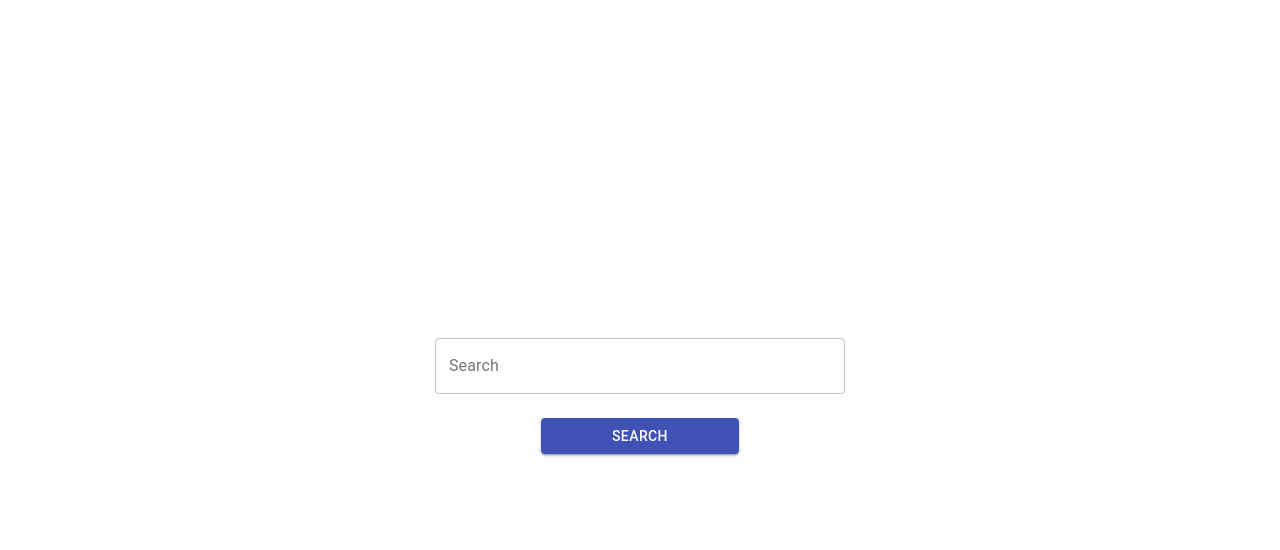
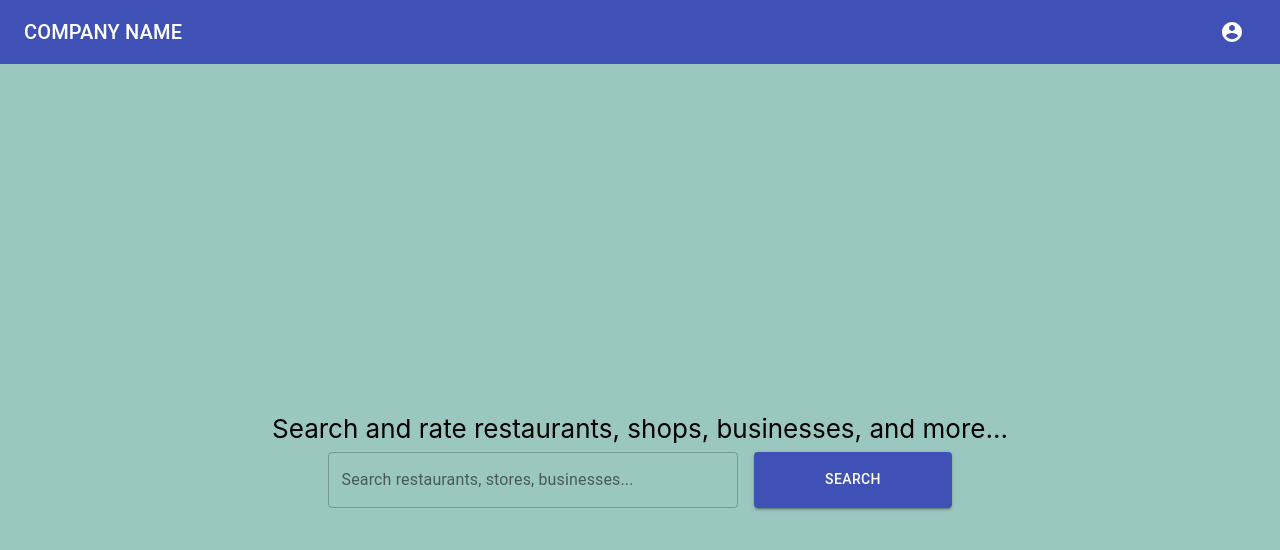
Before and after one commit to JoshFried/codejam2020, a React (Create React App) app in the folder frontend/codejam2020/: page / in a window 1280 px wide. Shown: the top 550 px of the page. Built offline with nearby package versions, Linux system fonts and the light colour scheme.

Commit message:
added front page

```diff
--- a/frontend/codejam2020/package.json
+++ b/frontend/codejam2020/package.json
@@ -4,6 +4,7 @@
   "private": true,
   "dependencies": {
     "@material-ui/core": "^4.11.0",
+    "@material-ui/icons": "^4.9.1",
     "@testing-library/jest-dom": "^5.11.6",
     "@testing-library/react": "^11.1.2",
     "@testing-library/user-event": "^12.2.2",
@@ -11,9 +12,11 @@
     "@types/node": "^12.19.4",
     "@types/react": "^16.9.56",
     "@types/react-dom": "^16.9.9",
+    "material-ui-icons": "^1.0.0-beta.36",
     "react": "^17.0.1",
     "react-dom": "^17.0.1",
     "react-scripts": "4.0.0",
+    "react-typical": "^0.1.3",
     "typescript": "^4.0.5",
     "web-vitals": "^0.2.4"
   },
--- a/frontend/codejam2020/src/App.css
+++ b/frontend/codejam2020/src/App.css
@@ -3,6 +3,7 @@
 }
 
 .App-header {
+  background-color: #9AC7BF;
   min-height: 100vh;
   display: flex;
   flex-direction: column;
--- a/frontend/codejam2020/src/App.tsx
+++ b/frontend/codejam2020/src/App.tsx
@@ -4,6 +4,8 @@ import Header from "./Component/Header/Header";
 import { makeStyles, createStyles, Theme } from "@material-ui/core/styles";
 import Button from "@material-ui/core/Button";
 import Searchbox from "./Component/Header/Searchbox";
+import MenuAppBar from "./Component/Header/MenuAppBar";
+import Explanation from "./Component/Header/Explanation";
 
 const useStyles = makeStyles((theme: Theme) =>
   createStyles({
@@ -19,7 +21,9 @@ const App = (): JSX.Element => {
   const classes = useStyles();
   return (
     <div className="App">
+      <MenuAppBar></MenuAppBar>
       <header className="App-header">
+        <Explanation></Explanation>
         <Searchbox></Searchbox>
       </header>
     </div>
--- /dev/null
+++ b/frontend/codejam2020/src/Component/Header/Explanation.tsx
@@ -0,0 +1,11 @@
+import React, { Component } from 'react'
+
+export default function Explanation() {
+    const explanation = 'Search and rate restaurants, shops, businesses, and more...';
+
+    return (
+        <div>
+            <div className="explanation">{explanation}</div>
+        </div>
+    )
+}
--- /dev/null
+++ b/frontend/codejam2020/src/Component/Header/MenuAppBar.tsx
@@ -0,0 +1,90 @@
+import React from 'react';
+import { createStyles, makeStyles, Theme } from '@material-ui/core/styles';
+import AppBar from '@material-ui/core/AppBar';
+import Toolbar from '@material-ui/core/Toolbar';
+import Typography from '@material-ui/core/Typography';
+import IconButton from '@material-ui/core/IconButton';
+import MenuIcon from '@material-ui/icons/Menu';
+import AccountCircle from '@material-ui/icons/AccountCircle';
+import Switch from '@material-ui/core/Switch';
+import FormControlLabel from '@material-ui/core/FormControlLabel';
+import FormGroup from '@material-ui/core/FormGroup';
+import MenuItem from '@material-ui/core/MenuItem';
+import Menu from '@material-ui/core/Menu';
+
+const useStyles = makeStyles((theme: Theme) =>
+  createStyles({
+    root: {
+      flexGrow: 1,
+    },
+    menuButton: {
+      marginRight: theme.spacing(2),
+    },
+    title: {
+      flexGrow: 1,
+      textAlign: "left",
+    },
+  }),
+);
+
+export default function MenuAppBar() {
+  const classes = useStyles();
+  const [auth, setAuth] = React.useState(true);
+  const [anchorEl, setAnchorEl] = React.useState<null | HTMLElement>(null);
+  const open = Boolean(anchorEl);
+
+  const handleChange = (event: React.ChangeEvent<HTMLInputElement>) => {
+    setAuth(event.target.checked);
+  };
+
+  const handleMenu = (event: React.MouseEvent<HTMLElement>) => {
+    setAnchorEl(event.currentTarget);
+  };
+
+  const handleClose = () => {
+    setAnchorEl(null);
+  };
+
+  return (
+    <div className={classes.root}>
+      <AppBar position="static">
+        <Toolbar>
+          <Typography variant="h6" className={classes.title}>
+            COMPANY NAME
+          </Typography>
+          {auth && (
+            <div>
+              <IconButton
+                aria-label="account of current user"
+                aria-controls="menu-appbar"
+                aria-haspopup="true"
+                onClick={handleMenu}
+                color="inherit"
+              >
+                <AccountCircle />
+              </IconButton>
+              <Menu
+                id="menu-appbar"
+                anchorEl={anchorEl}
+                anchorOrigin={{
+                  vertical: 'top',
+                  horizontal: 'right',
+                }}
+                keepMounted
+                transformOrigin={{
+                  vertical: 'top',
+                  horizontal: 'right',
+                }}
+                open={open}
+                onClose={handleClose}
+              >
+                <MenuItem onClick={handleClose}>Login</MenuItem>
+                <MenuItem onClick={handleClose}>Contact Us</MenuItem>
+              </Menu>
+            </div>
+          )}
+        </Toolbar>
+      </AppBar>
+    </div>
+  );
+}
--- a/frontend/codejam2020/src/Component/Header/Searchbox.tsx
+++ b/frontend/codejam2020/src/Component/Header/Searchbox.tsx
@@ -1,7 +1,8 @@
-import React from "react";
+import React, { useState, useEffect } from "react";
 import { createStyles, makeStyles, Theme } from '@material-ui/core/styles';
 import TextField from '@material-ui/core/TextField';
 import Button from '@material-ui/core/Button';
+import { isPropertySignature, isWhiteSpaceLike } from "typescript";
 
 
 const useStyles = makeStyles((theme: Theme) =>
@@ -10,6 +11,7 @@ const useStyles = makeStyles((theme: Theme) =>
       '& > *': {
         margin: theme.spacing(1),
         width: '25ch',
+        height: '56px',
       },
     },
   }),
@@ -18,15 +20,22 @@ const useStyles = makeStyles((theme: Theme) =>
 const Searchbox = () => {
     const classes = useStyles();
 
+    const[searchValue, setValue] = useState<string>('');
+
+    const changeValue = (event: { target: { value: React.SetStateAction<string>; }; }) => {
+        setValue(event.target.value);
+    }
+
     return (
         <div>
             <form className={classes.root} noValidate autoComplete="off">
-                <TextField id="outlined-basic" label="Search" variant="outlined" />
-                <div className={classes.root}>
+                <TextField id="outlined-basic" label="Search restaurants, stores, businesses..."
+                    variant="outlined"
+                    value={searchValue}
+                    onChange={changeValue}/>
                 <Button variant="contained" color="primary">
                     Search
                 </Button>
-                </div>
             </form>
         </div>
     )
```
Also changed, not shown: 1 other file (tests, documents, lock files or other folders).
